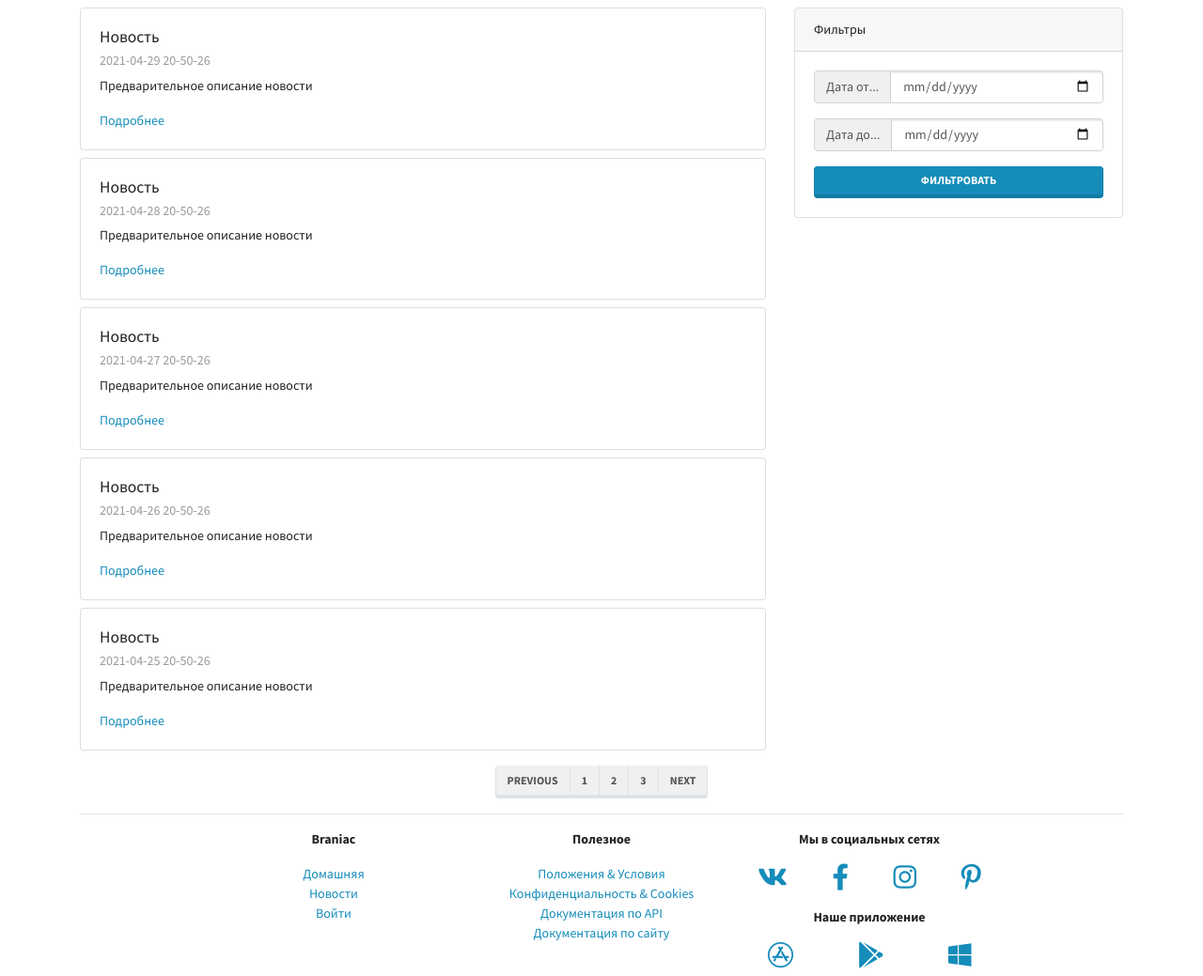
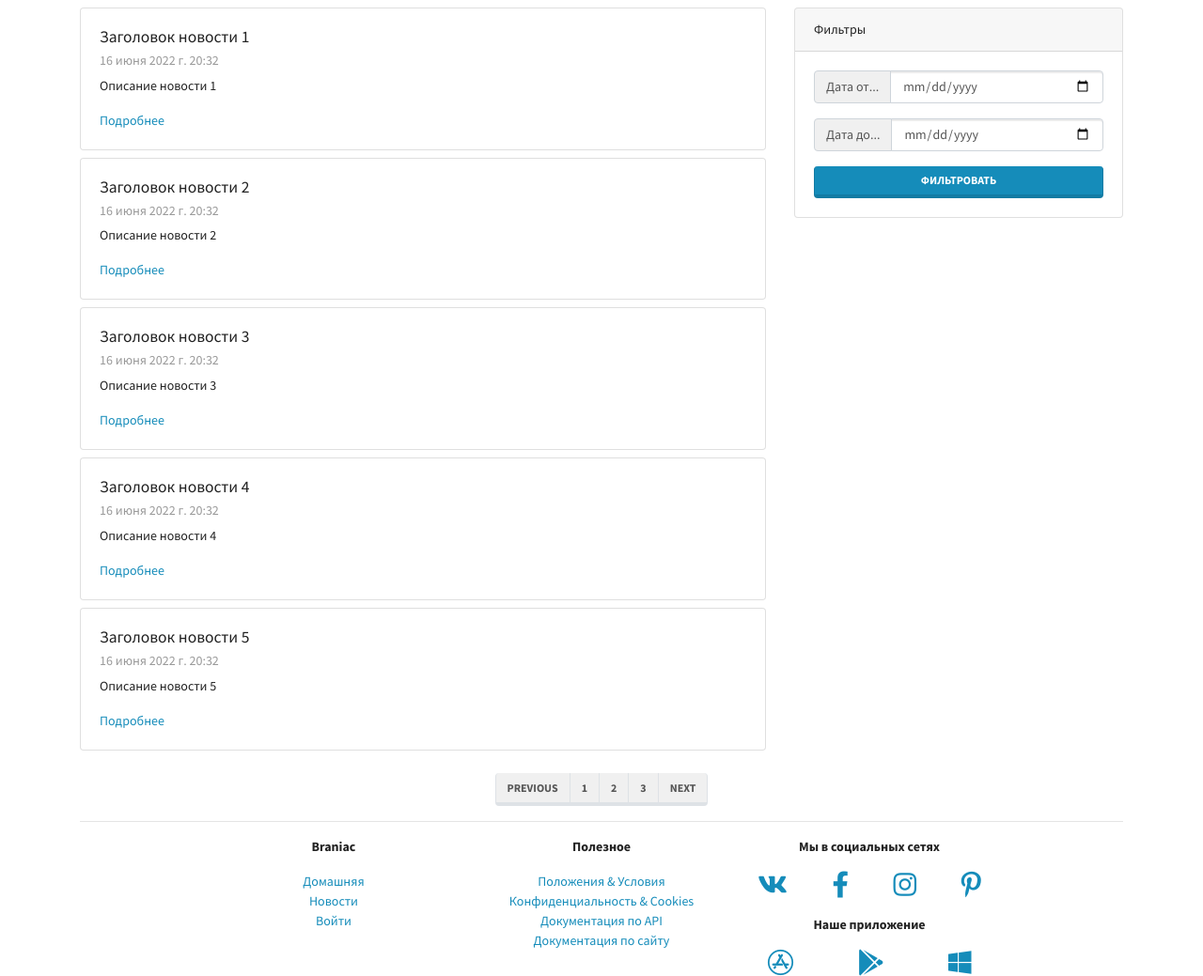
Before and after one commit to Eulampios/django_h, a Django app: page /mainapp/news/ in a window 1280 px wide. Shown: the part 77-1116 px from the top of the page at 94% size. Run offline with Django 4.2, Linux system fonts and the light colour scheme; some libraries are stand-ins or nearby versions.

Commit message:
task 3 complited

```diff
--- a/mainapp/templates/mainapp/news.html
+++ b/mainapp/templates/mainapp/news.html
@@ -19,7 +19,6 @@
 </head>
 
 <body>
-
 
 
 <nav class="navbar navbar-expand-lg navbar-light bg-light">
@@ -65,61 +64,23 @@
 </nav>
 
 
-
-
-
 <div class="container-md">
-
 
 
     <div class="row">
 
         <div class="col-lg-8">
-
+            {% for news in object_list %}
             <div class="card my-2">
                 <div class="card-body">
-        <h5 class="card-title">Новость</h5>
-        <h6 class="card-subtitle mb-2 text-muted">2021-04-29 20-50-26</h6>
-        <p class="card-text">Предварительное описание новости</p>
+                    <h5 class="card-title">{{ news.title }}</h5>
+                    <h6 class="card-subtitle mb-2 text-muted">{{ news.date }}</h6>
+                    <p class="card-text">{{ news.description }}</p>
                     <a href="#" class="card-link">Подробнее</a>
                 </div>
             </div>
+            {% endfor %}
 
-    <div class="card my-2">
-      <div class="card-body">
-        <h5 class="card-title">Новость</h5>
-        <h6 class="card-subtitle mb-2 text-muted">2021-04-28 20-50-26</h6>
-        <p class="card-text">Предварительное описание новости</p>
-        <a href="#" class="card-link">Подробнее</a>
-      </div>
-    </div>
-
-    <div class="card my-2">
-      <div class="card-body">
-        <h5 class="card-title">Новость</h5>
-        <h6 class="card-subtitle mb-2 text-muted">2021-04-27 20-50-26</h6>
-        <p class="card-text">Предварительное описание новости</p>
-        <a href="#" class="card-link">Подробнее</a>
-      </div>
-    </div>
-
-    <div class="card my-2">
-      <div class="card-body">
-        <h5 class="card-title">Новость</h5>
-        <h6 class="card-subtitle mb-2 text-muted">2021-04-26 20-50-26</h6>
-        <p class="card-text">Предварительное описание новости</p>
-        <a href="#" class="card-link">Подробнее</a>
-      </div>
-    </div>
-
-    <div class="card mt-2">
-      <div class="card-body">
-        <h5 class="card-title">Новость</h5>
-        <h6 class="card-subtitle mb-2 text-muted">2021-04-25 20-50-26</h6>
-        <p class="card-text">Предварительное описание новости</p>
-        <a href="#" class="card-link">Подробнее</a>
-      </div>
-    </div>
 
         </div>
 
@@ -164,11 +125,7 @@
     </div>
 
 
-
 </div>
-
-
-
 
 
 <!-- Footer -->
@@ -235,8 +192,6 @@
 <!-- /Footer -->
 
 
-
-
 <!-- JavaScript section -->
 <!-- Bootstrap -->
 <script src="/js/jquery-3.6.0.min.js"></script>
@@ -250,7 +205,6 @@
 <script src="/js/fontawesome.all.min.js"></script>
 
 
-
 </body>
 
 </html>
--- a/mainapp/views.py
+++ b/mainapp/views.py
@@ -1,5 +1,6 @@
 from django.shortcuts import render
 from django.views.generic import TemplateView
+from datetime import datetime
 
 
 class ContactsView(TemplateView):
@@ -24,3 +25,30 @@ class LoginView(TemplateView):
 
 class NewsView(TemplateView):
     template_name = 'mainapp/news.html'
+
+    def get_context_data(self, **kwargs):
+        context_data = super().get_context_data(**kwargs)
+        context_data['object_list'] = [
+            {
+                'title': 'Заголовок новости 1',
+                'description': 'Описание новости 1',
+                'date': datetime.now()
+            },  {
+                'title': 'Заголовок новости 2',
+                'description': 'Описание новости 2',
+                'date': datetime.now()
+            },  {
+                'title': 'Заголовок новости 3',
+                'description': 'Описание новости 3',
+                'date': datetime.now()
+            },  {
+                'title': 'Заголовок новости 4',
+                'description': 'Описание новости 4',
+                'date': datetime.now()
+            },  {
+                'title': 'Заголовок новости 5',
+                'description': 'Описание новости 5',
+                'date': datetime.now()
+            }
+        ]
+        return context_data
```
Lines whose indentation alone changed are shown as unchanged.
